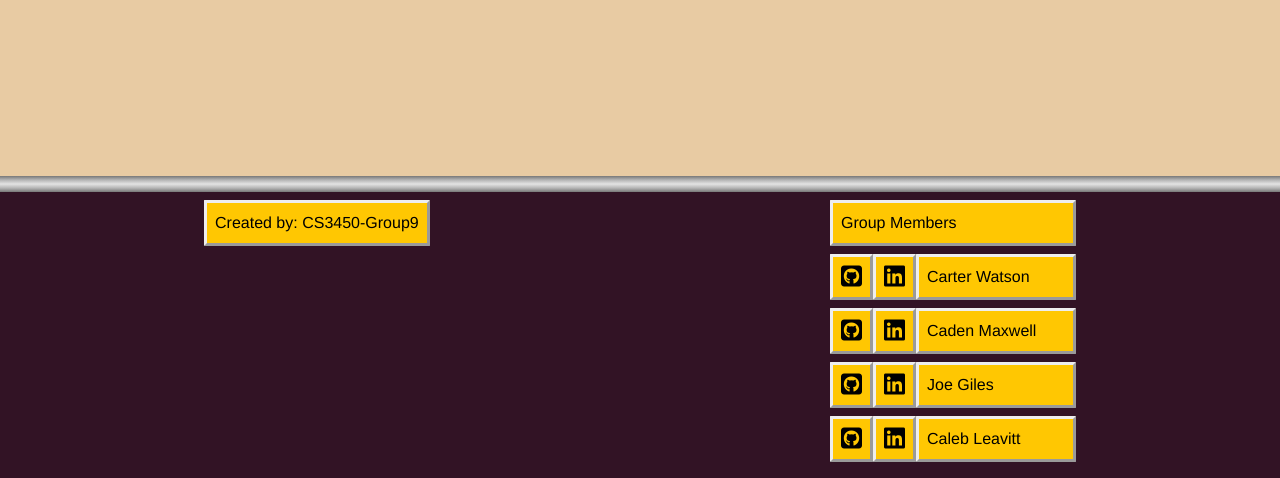
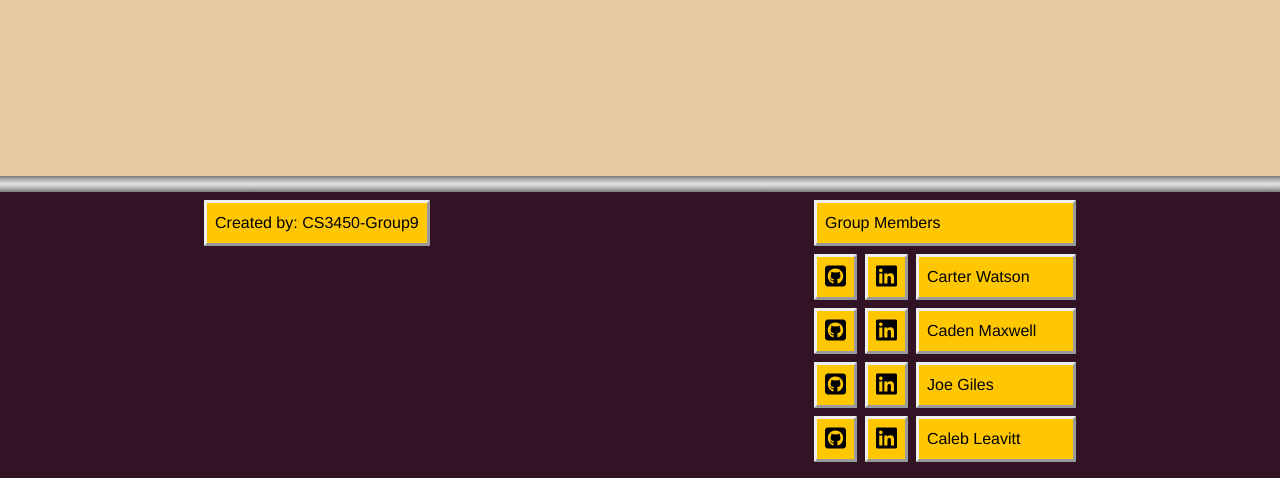
Before and after one commit to CS3450-Group9/Dans-AutoBarn, a Django app: page /cars/1/ in a window 1280 px wide. Shown: the part 322-800 px from the top of the page. Run offline with Django 4.2, Linux system fonts and the light colour scheme; data comes from the database, SQL or seed files in the repository; some libraries are stand-ins or nearby versions; some web fonts are replaced.

Commit message:
Fixed something I broke

```diff
--- a/web/templates/base.html
+++ b/web/templates/base.html
@@ -104,23 +104,23 @@
                             <a class="nav-link" href="https://github.com/orgs/CS3450-Group9/people" target="_blank">Group Members</a>
                         </div>
                         <div class="d-flex flex-row" style="margin-bottom: 0.5rem;">
-                            <div class="nav-item"><a class="nav-link" href="https://github.com/cartwatson" target="_blank"><i class="fa-brands fa-square-github fa-xl"></i></a></div>
-                            <div class="nav-item"><a class="nav-link" href="https://linkedin.com/in/cartwatson" target="_blank"><i class="fa-brands fa-linkedin fa-xl"></i></a></div>
+                            <div class="nav-item me-2"><a class="nav-link" href="https://github.com/cartwatson" target="_blank"><i class="fa-brands fa-square-github fa-xl"></i></a></div>
+                            <div class="nav-item me-2"><a class="nav-link" href="https://linkedin.com/in/cartwatson" target="_blank"><i class="fa-brands fa-linkedin fa-xl"></i></a></div>
                             <div class="nav-item" style="min-width: 10rem;"><a class="nav-link" href="https://cartwatson.com/" target="_blank">Carter Watson</a></div>
                         </div>
                         <div class="d-flex flex-row" style="margin-bottom: 0.5rem;">
-                            <div class="nav-item"><a class="nav-link" href="https://github.com/caden-maxwell" target="_blank"><i class="fa-brands fa-square-github fa-xl"></i></a></div>
-                            <div class="nav-item"><a class="nav-link" href="https://www.linkedin.com/in/cadenmaxwell/" target="_blank"><i class="fa-brands fa-linkedin fa-xl"></i></a></div>
+                            <div class="nav-item me-2"><a class="nav-link" href="https://github.com/caden-maxwell" target="_blank"><i class="fa-brands fa-square-github fa-xl"></i></a></div>
+                            <div class="nav-item me-2"><a class="nav-link" href="https://www.linkedin.com/in/cadenmaxwell/" target="_blank"><i class="fa-brands fa-linkedin fa-xl"></i></a></div>
                             <div class="nav-item" style="min-width: 10rem;"><a class="nav-link" href="#" target="_blank">Caden Maxwell</a></div>
                         </div>
                         <div class="d-flex flex-row" style="margin-bottom: 0.5rem;">
-                            <div class="nav-item"><a class="nav-link" href="https://github.com/jeonix" target="_blank"><i class="fa-brands fa-square-github fa-xl"></i></a></div>
-                            <div class="nav-item"><a class="nav-link" href="https://www.linkedin.com/in/joseph-giles-160346b2/" target="_blank"><i class="fa-brands fa-linkedin fa-xl"></i></a></div>
+                            <div class="nav-item me-2"><a class="nav-link" href="https://github.com/jeonix" target="_blank"><i class="fa-brands fa-square-github fa-xl"></i></a></div>
+                            <div class="nav-item me-2"><a class="nav-link" href="https://www.linkedin.com/in/joseph-giles-160346b2/" target="_blank"><i class="fa-brands fa-linkedin fa-xl"></i></a></div>
                             <div class="nav-item" style="min-width: 10rem;"><a class="nav-link" href="#" target="_blank">Joe Giles</a></div>
                         </div>
                         <div class="d-flex flex-row" style="margin-bottom: 0.5rem;">
-                            <div class="nav-item"><a class="nav-link" href="https://github.com/Irion7-1" target="_blank"><i class="fa-brands fa-square-github fa-xl"></i></a></div>
-                            <div class="nav-item"><a class="nav-link" href="https://www.linkedin.com/in/caleb-leavitt-b21926224" target="_blank"><i class="fa-brands fa-linkedin fa-xl"></i></a></div>
+                            <div class="nav-item me-2"><a class="nav-link" href="https://github.com/Irion7-1" target="_blank"><i class="fa-brands fa-square-github fa-xl"></i></a></div>
+                            <div class="nav-item me-2"><a class="nav-link" href="https://www.linkedin.com/in/caleb-leavitt-b21926224" target="_blank"><i class="fa-brands fa-linkedin fa-xl"></i></a></div>
                             <div class="nav-item" style="min-width: 10rem;"><a class="nav-link" href="#" target="_blank">Caleb Leavitt</a></div>
                         </div>
                     </div>
```
